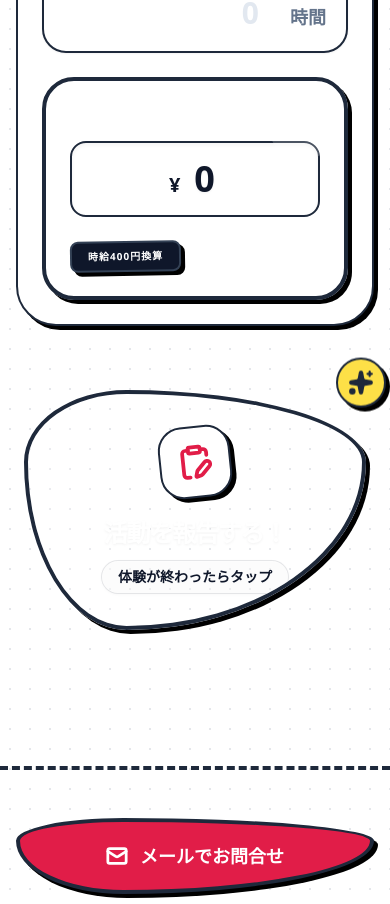
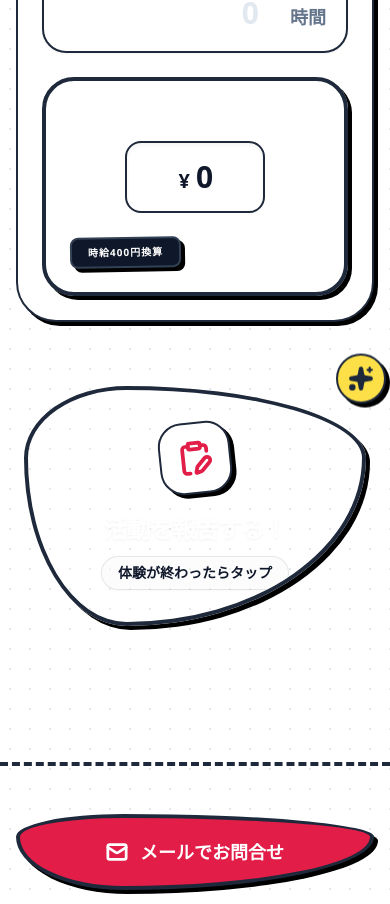
Before and after one commit to kawakamidairyfarm-png/izumo-agri-portal, a React (Vite) app: page / in a window 390 px wide. Shown: the part 1501-2405 px from the top of the page. Built offline with nearby package versions, Linux system fonts and the light colour scheme.

Commit message:
Fix amount display truncation

```diff
--- a/src/components/Dashboard.tsx
+++ b/src/components/Dashboard.tsx
@@ -42,8 +42,8 @@ const Dashboard: React.FC = () => {
                 <p className="text-sm font-black text-slate-900 uppercase tracking-tighter mb-2">
                   見込み支給額
                 </p>
-                <div className="flex items-baseline justify-center text-5xl sm:text-6xl font-black text-slate-900 mb-6 bg-white/50 rounded-2xl py-4 border-2 border-slate-900/10 shadow-inner">
-                  <span className="text-2xl sm:text-3xl mr-1">¥</span>
+                <div className="flex items-baseline justify-center text-4xl sm:text-5xl font-black text-slate-900 mb-6 bg-white/50 rounded-2xl py-4 px-6 border-2 border-slate-900/10 shadow-inner mx-auto w-fit min-w-[140px] whitespace-nowrap">
+                  <span className="text-xl sm:text-2xl mr-1.5 flex-shrink-0">¥</span>
                   <span className="tracking-tighter">{(hours * HOURLY_WAGE).toLocaleString()}</span>
                 </div>
                 <div className="inline-block mb-4 px-4 py-1.5 bg-slate-900 text-white text-[10px] sm:text-xs font-black rounded-lg border-2 border-slate-700 shadow-pop uppercase tracking-widest transform -rotate-1">
--- a/src/components/SimulatorTile.tsx
+++ b/src/components/SimulatorTile.tsx
@@ -51,9 +51,9 @@ const SimulatorTile = () => {
           <div className="absolute top-0 right-0 -m-4 w-24 h-24 bg-white opacity-20 blob-shape"></div>
           <p className="text-sm sm:text-base font-black text-white opacity-95 mb-4 tracking-wider">これまでの対価（目安）</p>
 
-          <div className="bg-white rounded-2xl p-4 sm:p-6 border-2 border-slate-800 shadow-inner flex items-baseline justify-center gap-1.5 mt-1 text-slate-900 overflow-hidden">
-            <span className="text-xl sm:text-2xl font-black text-slate-900">¥</span>
-            <span className="text-4xl sm:text-5xl md:text-6xl font-black tracking-tighter text-slate-900 drop-shadow-sm truncate px-2">
+          <div className="bg-white rounded-2xl p-4 sm:p-5 border-2 border-slate-800 shadow-inner flex items-baseline justify-center gap-1.5 mt-1 text-slate-900 mx-auto w-fit min-w-[140px] px-6">
+            <span className="text-xl sm:text-2xl font-black text-slate-900 flex-shrink-0">¥</span>
+            <span className="text-3xl sm:text-5xl md:text-6xl font-black tracking-tighter text-slate-900 drop-shadow-sm whitespace-nowrap">
               {amount.toLocaleString()}
             </span>
           </div>
```
